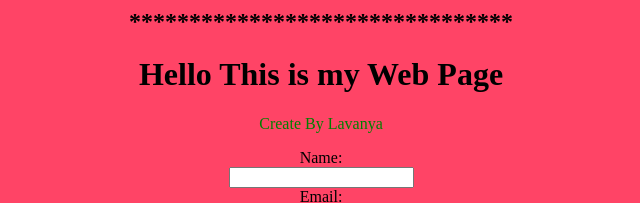
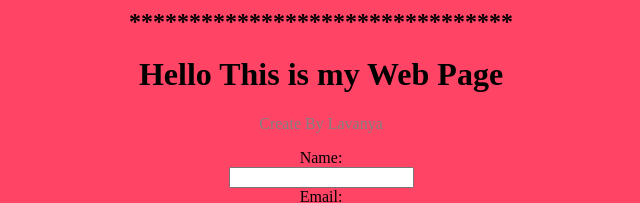
Before and after one commit to LavanyaPoojary02/Simple-Java-Programs, a plain HTML site: page Index.html in a window 1280 px wide. Shown: the top 203 px of the page, without its empty margins (319-959 px from the left). Drawn offline with Linux system fonts and the light colour scheme.

Commit message:
Update Index.html

```diff
--- a/Index.html
+++ b/Index.html
@@ -12,7 +12,7 @@
       color: black;
     }
     p{
-      color: green;
+      color: Grey;
     }
   </style>
   </head>
```
